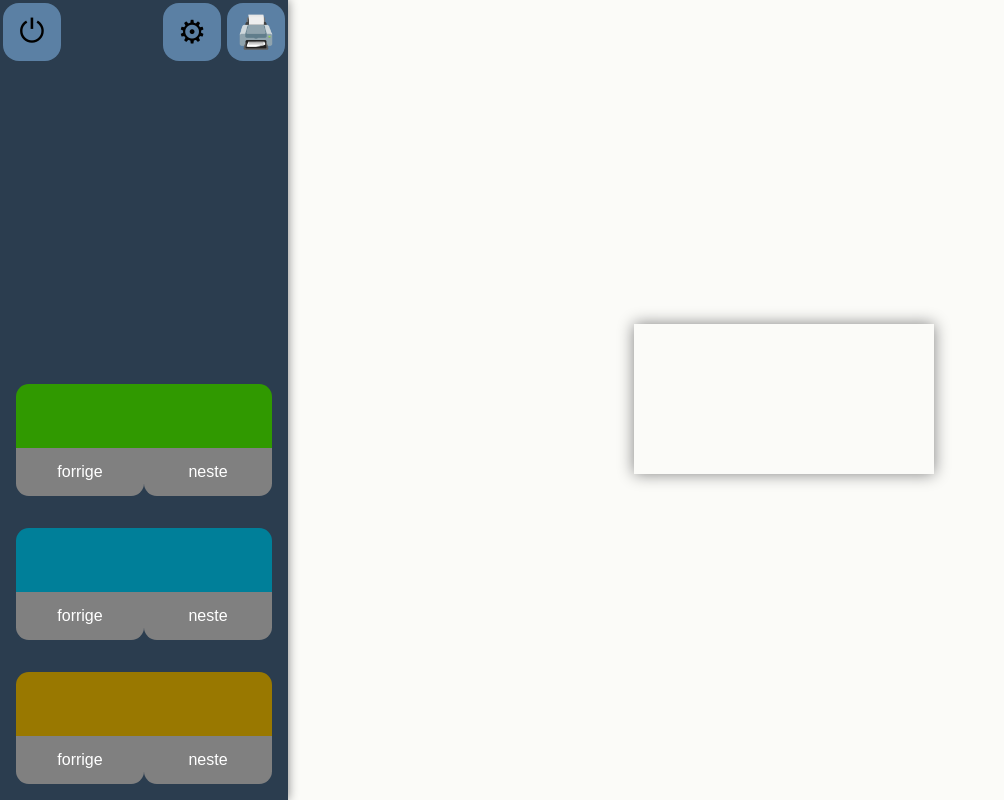
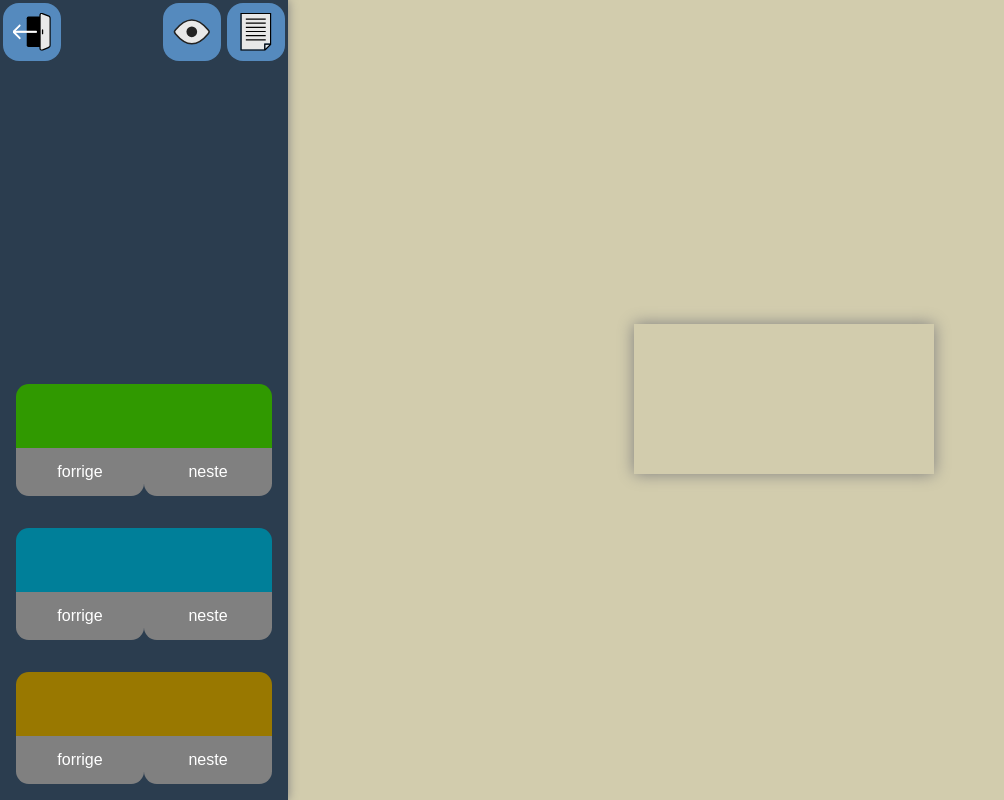
Before and after one commit to hebaek/showmaster, a PHP site: page / in a window 1280 px wide. Shown: the whole page, without its empty margins (0-1004 px from the left). Run offline with PHP 8.4, Linux system fonts and the light colour scheme; the visitor is signed in with stand-in values (Sample User, id 1); a map, chart or similar area stays blank; style sheets or scripts are compiled from the project's sources; some libraries are stand-ins or nearby versions.

Commit message:
Nye ikoner på knapper

```diff
--- a/www-code/css/showmaster.scss
+++ b/www-code/css/showmaster.scss
@@ -4,12 +4,12 @@
     --background-color: hsl(240, 29%, 97%);
     --toolbar-color: hsl(210, 29%, 24%);
     --infobar-color: hsl(210, 29%, 98%);
-    --pdf-color:     hsl( 50, 29%, 98%);
+    --pdf-color:     hsl( 50, 29%, 75%);
 
-    --menubutton-color: hsl(210, 29%, 50%);
+    --menubutton-color: hsl(210, 45%, 54%);
 
-    --settings-color: hsl(101, 0%, 70%);
-    --print-color:    hsl(101, 0%, 70%);
+    --settings-color: var(--menubutton-color);
+    --print-color:    var(--menubutton-color);
 
     --scenes-color:  hsl(101, 100%, 30%);
     --music-color:   hsl(190, 100%, 30%);
@@ -383,7 +383,20 @@ button {
     }
 }
 
+#menu button {
+    position: relative;
 
+    img {
+        width: 1.2em;
+        height: 1.2em;
+
+        position: absolute;
+        top: 50%;
+        left: 50%;
+
+        transform: translate(-50%, -50%);
+    }
+}
 
 
 
--- a/www-code/index.php
+++ b/www-code/index.php
@@ -28,9 +28,9 @@
 <body>
     <div id='toolbar'>
         <div id='menu'>
-            <button class='settings' id='logout'>⏻</button>
-            <button class='settings' id='settings'>⚙</button>
-            <button class='settings' id='print'>🖨️</button>
+            <button class='settings' id='logout'><img src='img/logout.svg' alt='logg ut'></button>
+            <button class='settings' id='settings'><img src='img/view.svg' alt='oppsett'></button>
+            <button class='settings' id='print'><img src='img/paper.svg' alt='pdf'></button>
             <div class='shortcuts settings'></div>
             <div class='shortcuts print'></div>
         </div>
```
Also changed, not shown: www-code/img/logout.svg (added), www-code/img/paper.svg (added), www-code/img/view.svg (added), 1 other file.
